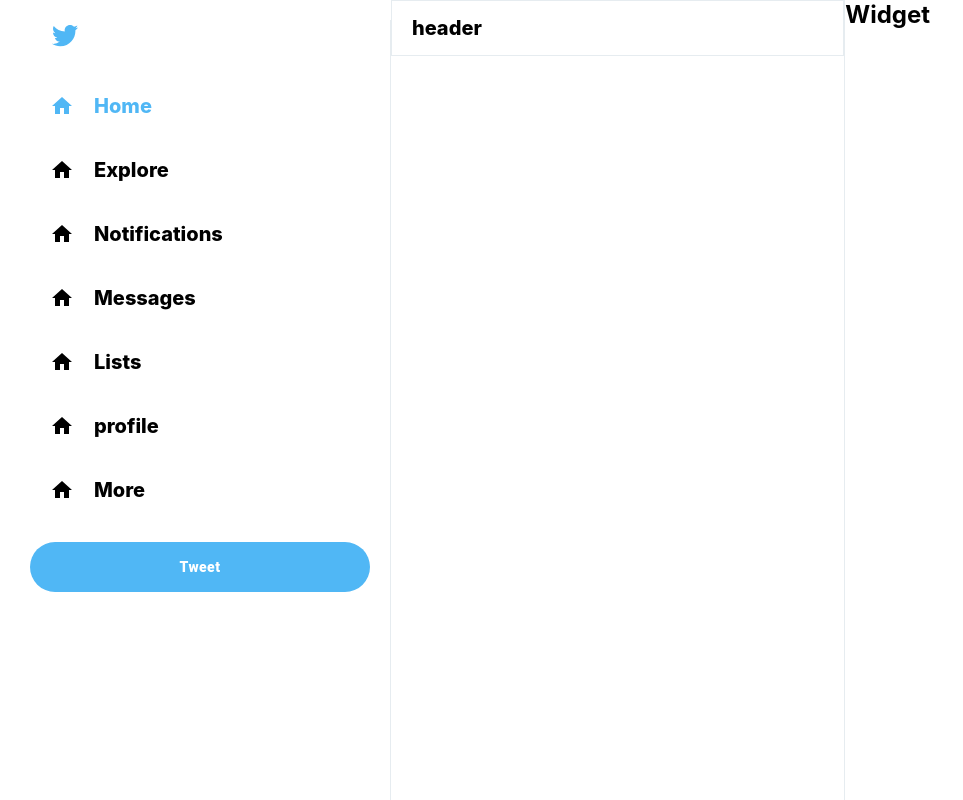
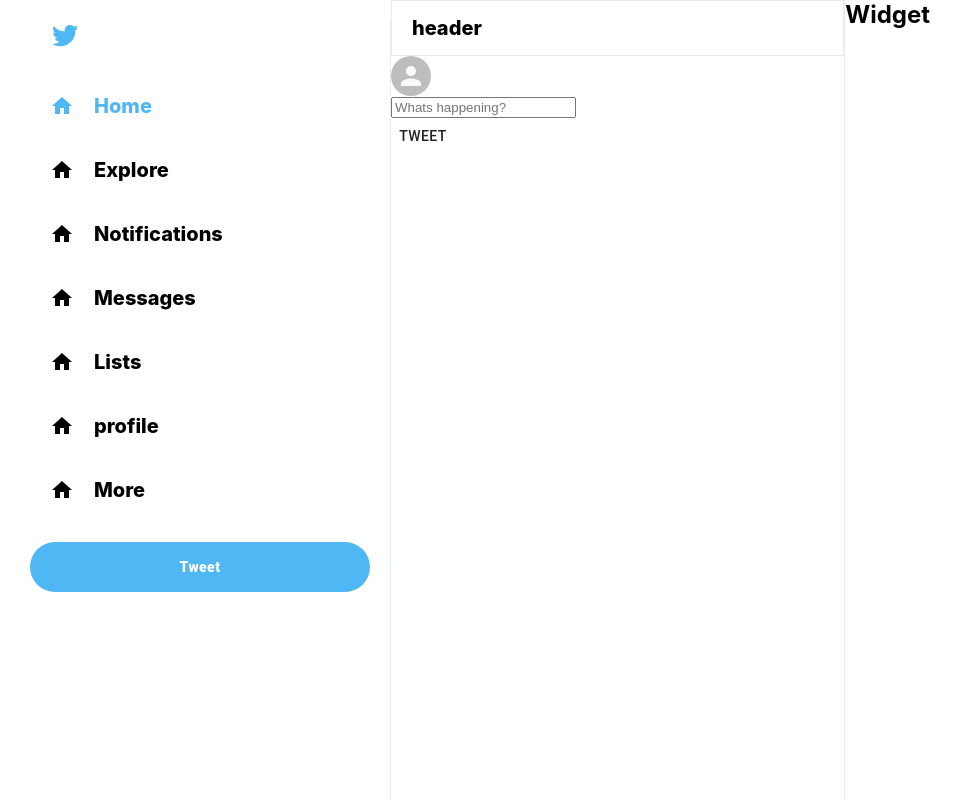
Before and after one commit to Sundaybrian/Sundaybrian.github.io, a React (Create React App) app in the folder react-portfolio/: page / in a window 1280 px wide. Shown: the whole page, without its empty margins (0-963 px from the left). Built offline with nearby package versions, Linux system fonts and the light colour scheme.

Commit message:
add tweetbox

```diff
--- a/react-portfolio/src/components/Feed.js
+++ b/react-portfolio/src/components/Feed.js
@@ -1,5 +1,6 @@
 import React from "react";
 import "./Feed.css";
+import TweetBox from "./TweetBox";
 
 function Feed() {
   return (
@@ -10,6 +11,7 @@
       </div>
 
       {/* tweet box */}
+      <TweetBox />
 
       {/* post 1 */}
       {/* post 2 */}
--- /dev/null
+++ b/react-portfolio/src/components/TweetBox.css
@@ -0,0 +1,2 @@
+.tweetBox {
+}
--- /dev/null
+++ b/react-portfolio/src/components/TweetBox.js
@@ -0,0 +1,19 @@
+import React from "react";
+import "./TweetBox.css";
+import { Avatar, Button } from "@material-ui/core";
+
+function TweetBox() {
+  return (
+    <div className="tweetBox">
+      <form>
+        <div className="tweetBox__input">
+          <Avatar src="" />
+          <input type="text" placeholder="Whats happening?" />
+        </div>
+        <Button>Tweet</Button>
+      </form>
+    </div>
+  );
+}
+
+export default TweetBox;
```
